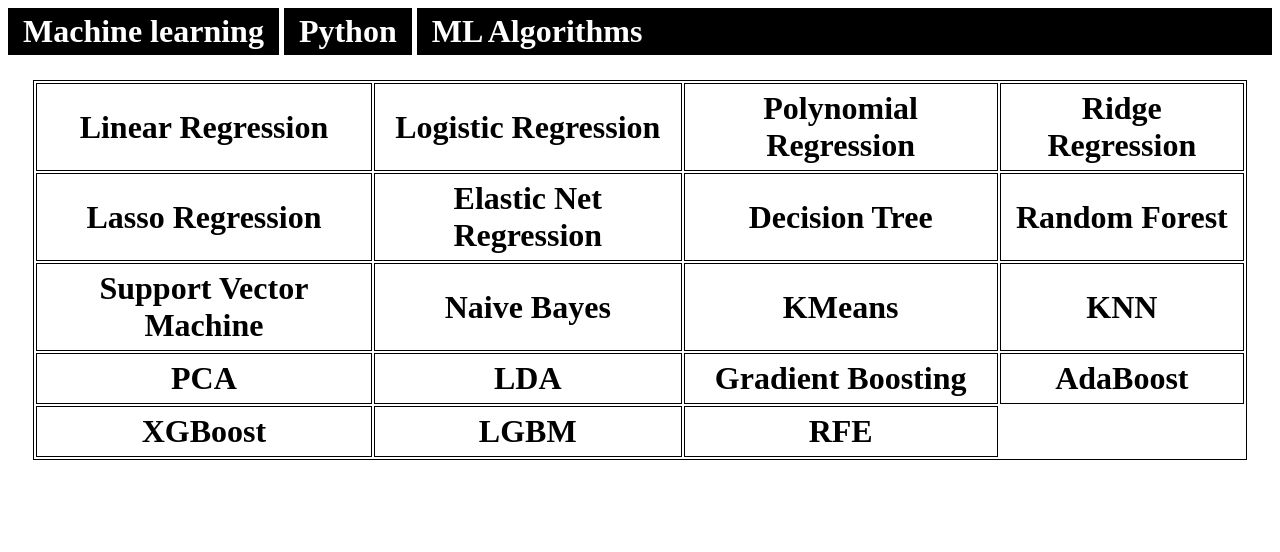
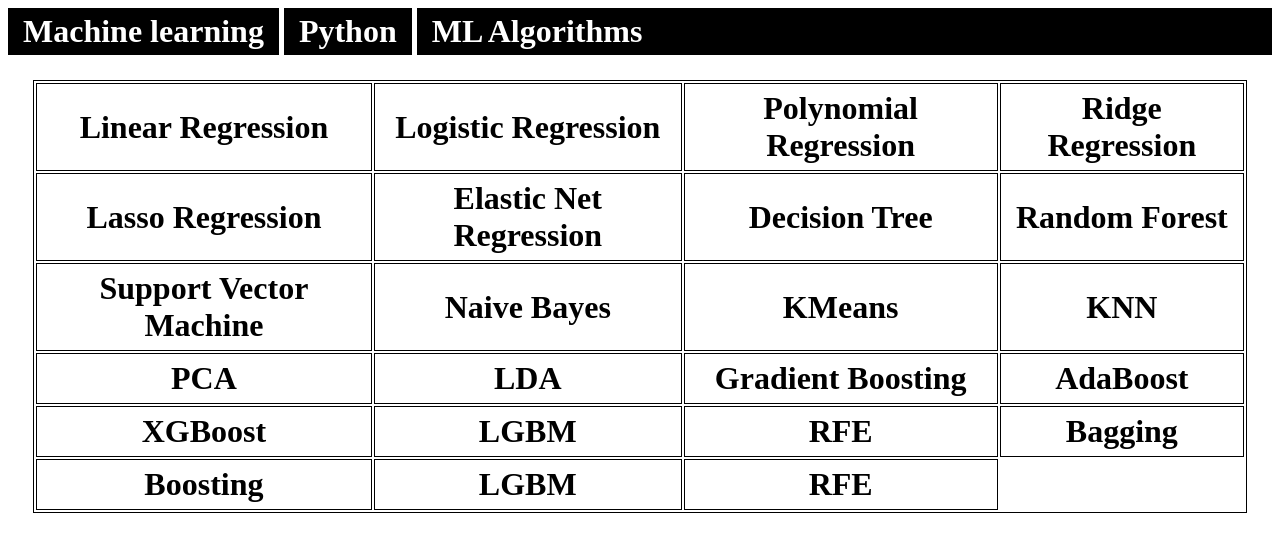
Before and after one commit to Nitheshkumarnp/Nitheshkumarnp.github.io, a plain HTML site: page Algorithms/Algorithms.html in a window 1280 px wide. Drawn offline with Linux system fonts and the light colour scheme.

Commit message:
Update Algorithms.html

```diff
--- a/Algorithms/Algorithms.html
+++ b/Algorithms/Algorithms.html
@@ -95,6 +95,12 @@
           <td><h1 onclick="document.location='XGBoost.html'">XGBoost</h1></td>
           <td><h1 onclick="document.location='LGBM.html'">LGBM</h1></td>
           <td><h1 onclick="document.location='RecursiveFeatureElimination.html'">RFE</h1></td>
+          <td><h1 onclick="document.location='Bagging.html'">Bagging</h1></td>
+        </tr>
+        <tr>
+          <td><h1 onclick="document.location='Boosting.html'">Boosting</h1></td>
+          <td><h1 onclick="document.location='LGBM.html'">LGBM</h1></td>
+          <td><h1 onclick="document.location='RecursiveFeatureElimination.html'">RFE</h1></td>
         </tr>
       </table>
     </div>
```
